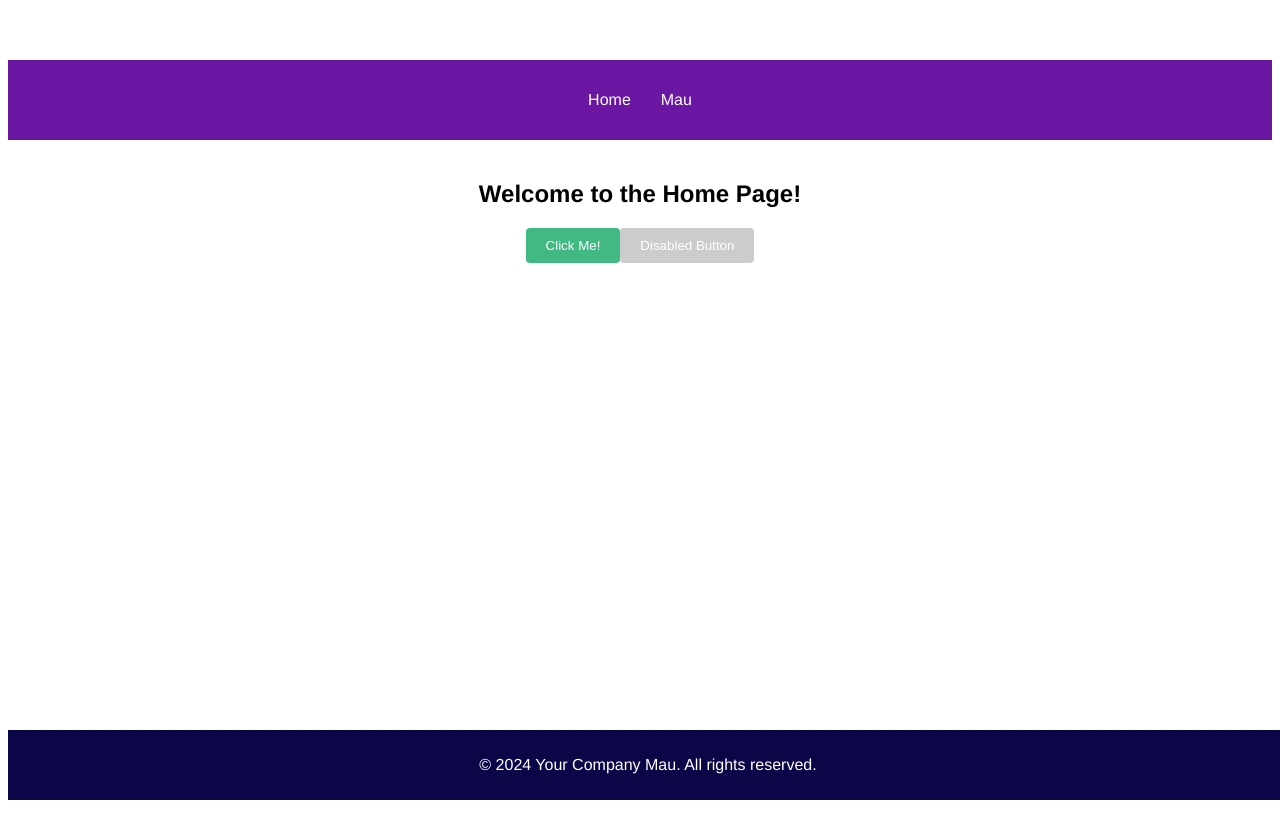
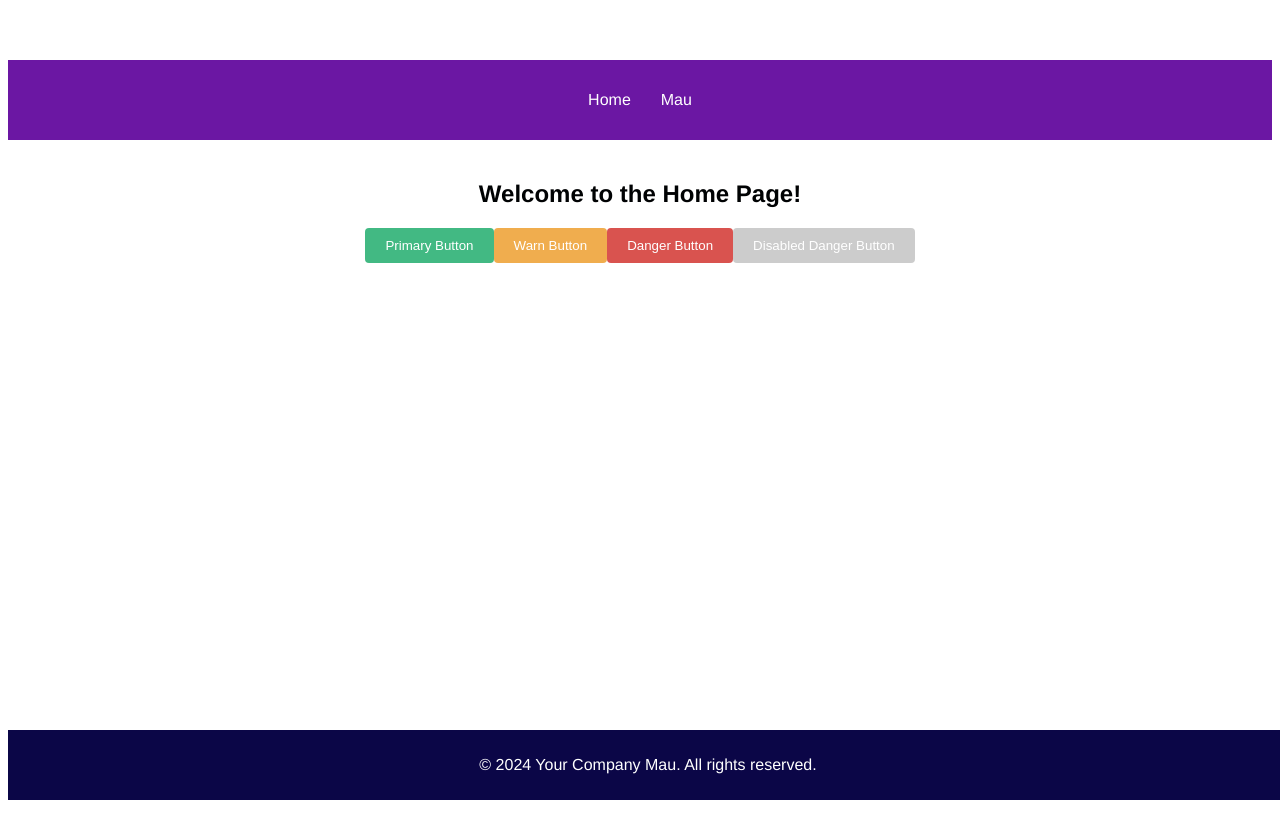
Before and after one commit to Mauranneakam/tp4, a Vue app: page / in a window 1280 px wide. Shown: the top 838 px of the page. Built offline with nearby package versions, Linux system fonts and the light colour scheme.

Commit message:
color palette and prop for BaseButton

```diff
--- a/src/components/BaseButton.vue
+++ b/src/components/BaseButton.vue
@@ -1,6 +1,6 @@
 <template>
     <button
-      :class="['base-button', { 'disabled': isDisabled }]"
+      :class="['base-button', colorClass, { 'disabled': isDisabled }]"
       :disabled="isDisabled"
       @mouseover="hover = true"
       @mouseleave="hover = false"
@@ -18,6 +18,18 @@
       isDisabled: {
         type: Boolean,
         default: false
+      },
+      color: {
+        type: String,
+        default: 'primary',
+        validator: value => {
+          return ['primary', 'warn', 'danger'].includes(value);
+        }
+      }
+    },
+    computed: {
+      colorClass() {
+        return `button-${this.color}`;
       }
     },
     data() {
@@ -31,7 +43,6 @@
 
   <style scoped>
   .base-button {
-    background-color: #42b983;
     color: white;
     border: none;
     border-radius: 4px;
@@ -40,8 +51,28 @@
     transition: background-color 0.3s, transform 0.2s;
   }
 
-  .base-button:hover {
+  .button-primary {
+    background-color: #42b983;
+  }
+
+  .button-primary:hover {
     background-color: #36a76e;
+  }
+
+  .button-warn {
+    background-color: #f0ad4e;
+  }
+
+  .button-warn:hover {
+    background-color: #ec971f;
+  }
+
+  .button-danger {
+    background-color: #d9534f;
+  }
+
+  .button-danger:hover {
+    background-color: #c9302c;
   }
 
   .base-button:focus {
--- a/src/components/HomePage.vue
+++ b/src/components/HomePage.vue
@@ -1,8 +1,10 @@
 <template>
     <div>
       <h2>Welcome to the Home Page!</h2>
-      <BaseButton :isDisabled="false">Click Me!</BaseButton>
-      <BaseButton :isDisabled="true">Disabled Button</BaseButton>
+      <BaseButton color="primary" :isDisabled="false">Primary Button</BaseButton>
+      <BaseButton color="warn" :isDisabled="false">Warn Button</BaseButton>
+      <BaseButton color="danger" :isDisabled="false">Danger Button</BaseButton>
+      <BaseButton color="danger" :isDisabled="true">Disabled Danger Button</BaseButton>
     </div>
   </template>
 
```
